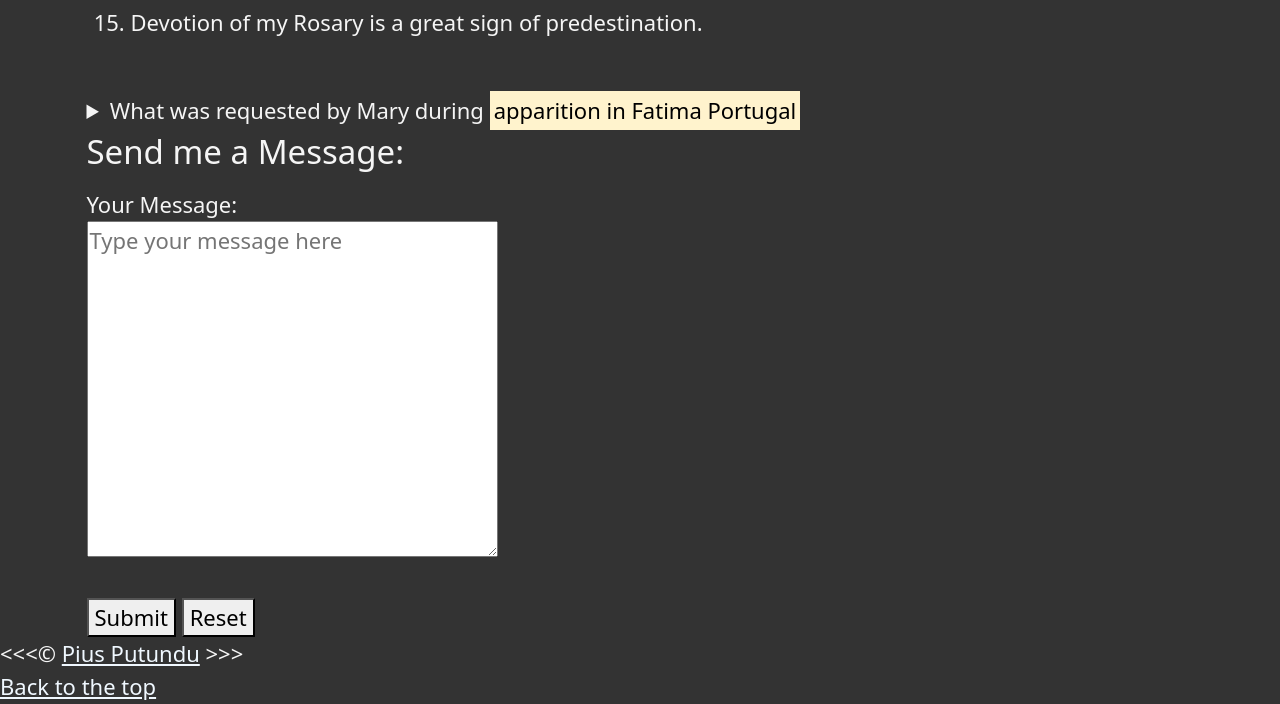
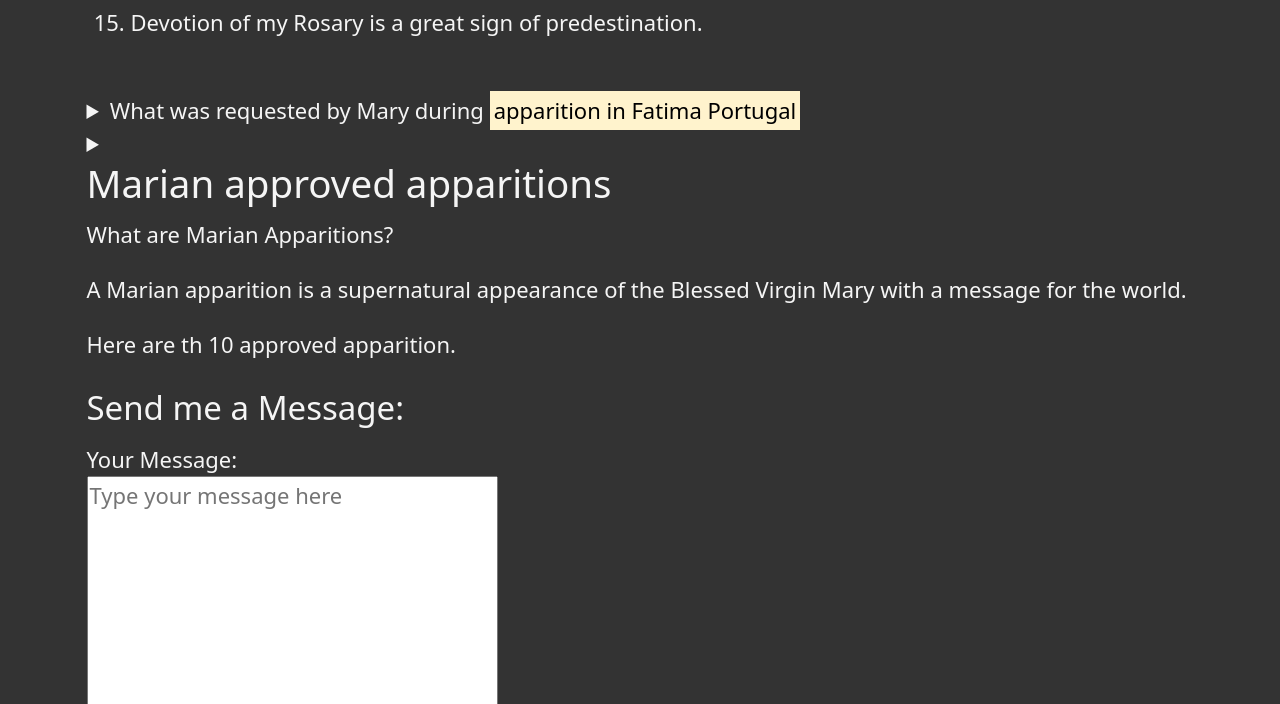
Before and after one commit to ngumamutundu/mary, a plain HTML site: page index.html in a window 1280 px wide. Shown: the part 2420-3124 px from the top of the page. Drawn offline with nearby package versions, Linux system fonts and the light colour scheme.

Commit message:
adding apparitions

```diff
--- a/index.html
+++ b/index.html
@@ -86,6 +86,17 @@
           the world to have a devotion to Her Immaculate Heart.</p>
       </details>
     </aside>
+    <aside>
+      <details>
+        <summary>
+          <H3>Marian approved apparitions</H3>
+          <p>What are Marian Apparitions?</p>
+          <p>A Marian apparition is a supernatural appearance of the Blessed Virgin Mary with a message for the world.
+          </p>
+          <p>Here are th 10 approved apparition.</p>
+        </summary>
+      </details>
+    </aside>
 
     <form action="https://httpbin.org/get" method="get">
       <fieldset>
```
